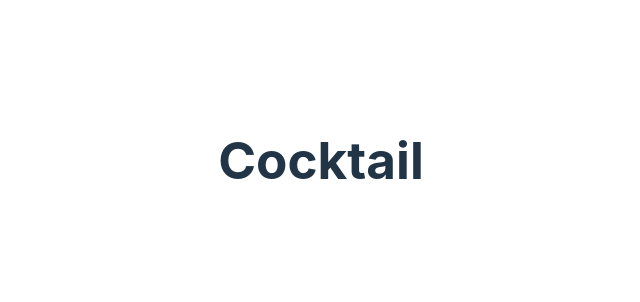
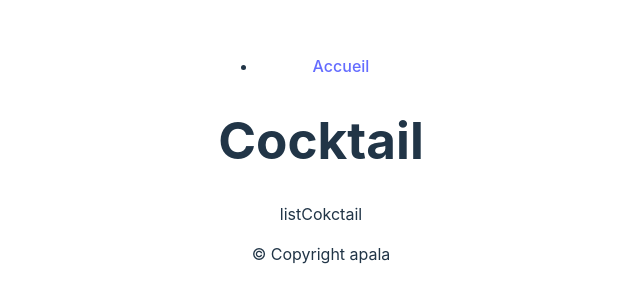
Before and after one commit to lightace46/ReactCocktail, a React (Vite) app: page / in a window 1280 px wide. Shown: the part 240-542 px from the top of the page, without its empty margins (319-959 px from the left). Built offline with nearby package versions, Linux system fonts and the light colour scheme.

Commit message:
add : ListCokctail update : header

```diff
--- a/src/App.jsx
+++ b/src/App.jsx
@@ -1,9 +1,14 @@
 import "./App.css";
-
+import Header from "./Header";
+import Footer from "./Footer";
+import ListCocktail from "./ListCocktail";
 function App() {
   return (
     <>
+      <Header />
       <h1>Cocktail</h1>
+      <ListCocktail />
+      <Footer />
     </>
   );
 }
--- a/src/Header.jsx
+++ b/src/Header.jsx
@@ -1,6 +1,4 @@
 const Header = () => {
-  const isAuthenticated = true;
-
   return (
     <>
       <header>
@@ -9,16 +7,8 @@ const Header = () => {
             <li>
               <a href="/">Accueil</a>
             </li>
-            <li>
-              <a href="/ShowPokemon">pokemon</a>
-            </li>
           </ul>
         </nav>
-        {isAuthenticated ? (
-          <p>Vous êtes connecté !</p>
-        ) : (
-          <p>Merci de vous connecter</p>
-        )}
       </header>
     </>
   );
--- /dev/null
+++ b/src/ListCocktail.jsx
@@ -0,0 +1,5 @@
+const ListCocktail = () => {
+  return <p>listCokctail</p>;
+};
+
+export default ListCocktail;
```
